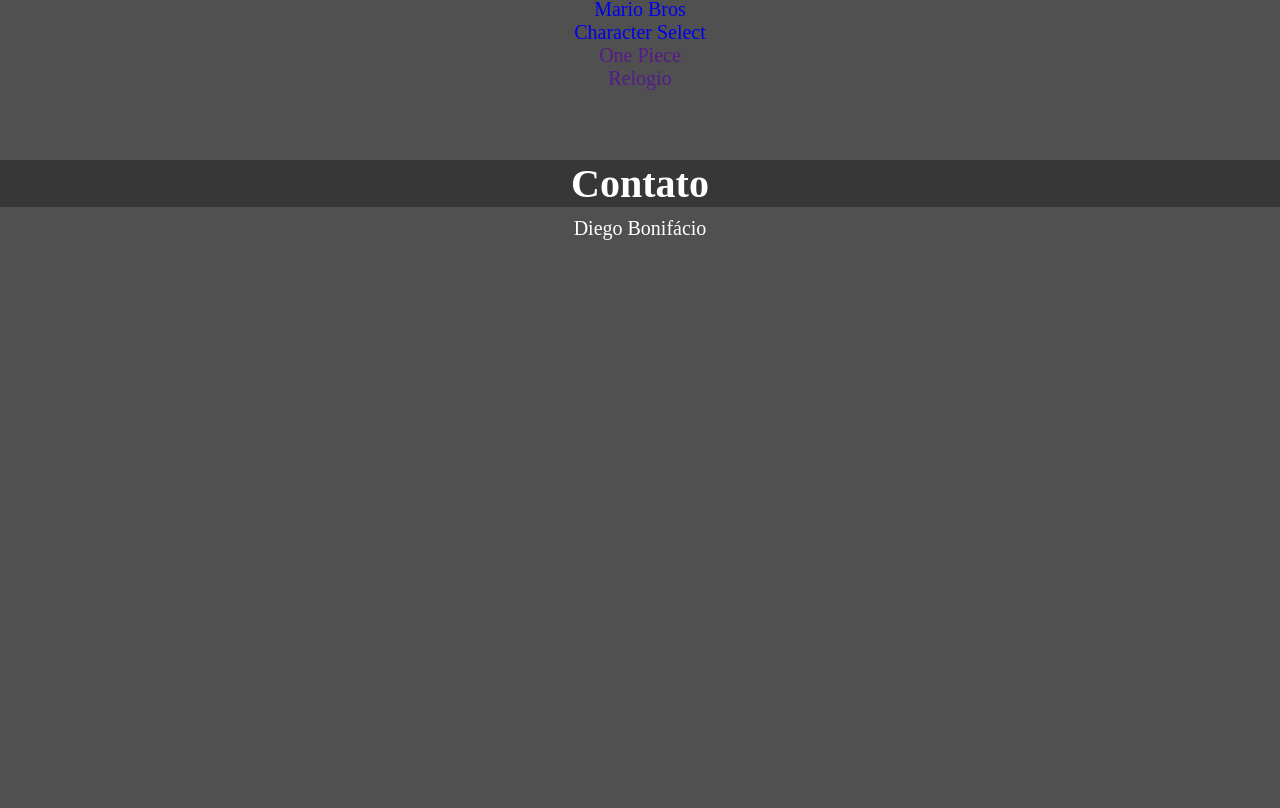
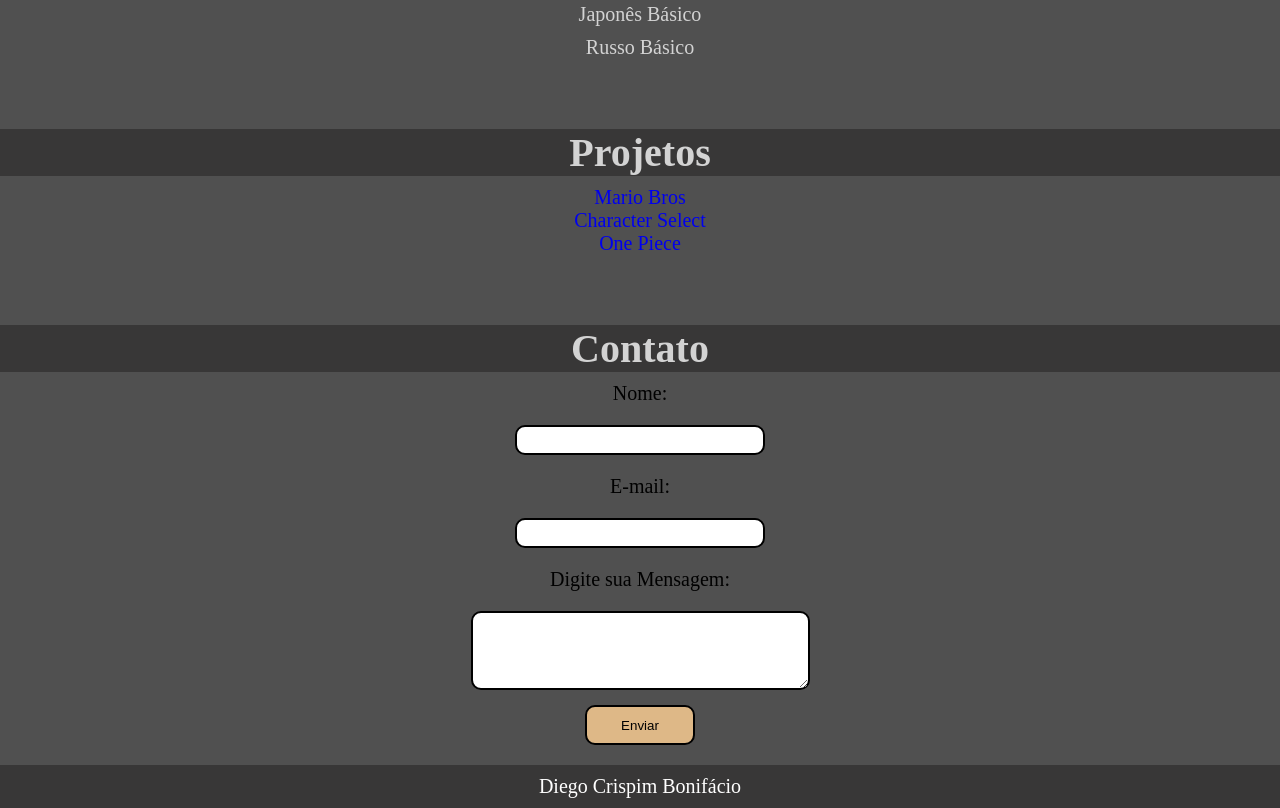
Before and after one commit to diegocrbonifacio/portifolio-faculdade, a plain HTML site: page index.html in a window 1280 px wide. Shown: the part 752-1560 px from the top of the page. Before the commit the page ends 1002 px from the top, so only its background shows below. Drawn offline with nearby package versions, Linux system fonts and the light colour scheme.

Commit message:
Nova versão
Subindo a nova versão, adição das formações, projetos e campo contato

```diff
--- a/index.html
+++ b/index.html
@@ -1,19 +1,22 @@
 <!DOCTYPE html>
 <html lang="pt-br">
+
 <head>
     <meta charset="UTF-8">
     <meta name="viewport" content="width=device-width, initial-scale=1.0">
     <title>Portifolio</title>
     <link rel="stylesheet" href="style.css"> <!--Linka o html com o css-->
-    <link href='https://unpkg.com/boxicons@2.1.4/css/boxicons.min.css' rel='stylesheet'> <!--Linka o site de icones com o html, para conseguir usar os icones.(Não baixados)-->
+    <link href='https://unpkg.com/boxicons@2.1.4/css/boxicons.min.css' rel='stylesheet'>
+    <!--Linka o site de icones com o html, para conseguir usar os icones.(Não baixados)-->
 
 </head>
+
 <body>
     <header>
         <a href="index.html" class="logo-principal">Portifolio</a>
         <!--<a href="#" class="invisivel">oi</a> -->
         <div class="nav">
-            <a href="#sobre">Sobre mim</a>
+            <a href="#sobre">Sobre mim</a> <!--Vai linkar nas sections-->
             <a href="#projetos">Projetos</a>
             <a href="#contato">Contato</a>
         </div>
@@ -23,42 +26,79 @@
 
         <section class="sobre" id="sobre">
             <div class="sobremim">
-            <img src="./src/perfil.jpg" alt="" class="perfil">
-            <p class="texto">Apaixonado por tecnologia desde criança, atualmente estudando Análise e Desenvolvimento de Sistemas. Conhecimento tanto no Front-end e Back-end com SQL. Gosto da parte de hardware e do mundo automotivo.</br>
-            <a href="https://github.com/diegocrbonifacio" target="_blank"><img src="./src/github.png" alt="logo do github" class="imagens"></a>
+                <img src="./src/perfil.jpg" alt="" class="perfil"> <!--Imagem-->
+                <p class="texto">Apaixonado por tecnologia desde criança, atualmente estudando Análise e Desenvolvimento
+                    de Sistemas. Conhecimento tanto no Front-end e Back-end com SQL. Gosto da parte de hardware e do
+                    mundo automotivo.</br>
+                    <a href="https://github.com/diegocrbonifacio" target="_blank"><img src="./src/github.png"
+                            alt="logo do github" class="imagens"></a>
                     <a href=""><img src="./src/linkedin.png" alt="logo do linkedin" class="imagens"></a>
                 </p>
 
             </div>
         </section>
-        <!--<div class="redes-sociais">
-            <a href="#"><i class='bx bxl-linkedin'></i></a>
-            <a href="#"><i class='bx bxl-github'></i></i></a>
-        </div>
-    -->
-        <section class="formacao">
+
+
+        <section class="formacao"> <!--Seção 2-->
             <h2 class="titulo2">Formações</h2>
             <ul class="lista">Técnico em Desenvolvimento de Sistemas - SENAI</ul>
             <ul class="lista">Tecnologia em Análise e Desenvolvimento de Sistemas - UNINTER - 2 semestre</ul>
+            <ul class="lista">Ingles Intermediário</ul>
+            <ul class="lista">Espanhol Intermediário</ul>
+            <ul class="lista">Francês Básico</ul>
+            <ul class="lista">Japonês Básico</ul>
+            <ul class="lista">Russo Básico</ul>
         </section>
 
         <section class="projetos" id="projetos">
             <h2 class="titulo2">Projetos</h2>
             <ul class="lista">
                 <li><a href="https://diegocrbonifacio.github.io/projeto-mario/" target="_blank">Mario Bros</a></li>
-                <li><a href="https://diegocrbonifacio.github.io/projeto-marvel/" target="_blank">Character Select</a></li>
-                <li><a href="" target="_blank">One Piece</a></li>
-                <li><a href="" target="_blank">Relogio</a></li>
+                <!--Lista com os links dos projetos-->
+                <li><a href="https://diegocrbonifacio.github.io/projeto-marvel/" target="_blank">Character Select</a>
+                </li>
+                <li><a href="https://diegocrbonifacio.github.io/projeto-one-piece/" target="_blank">One Piece</a></li>
             </ul>
         </section>
 
-        <section class="contato" id="contato">
         <h2 class="titulo2">Contato</h2>
-        </section>
+        <section class="contato" id="contato"> <!--Seção Contato-->
 
-        <footer>Diego  Bonifácio</footer>
+
+
+
+
+            <fieldset> <!--Indicar um formulario-->
+                <div> <!--Divs para poder deixar o display em blocos-->
+                    <label for="nome">Nome:</label>
+                </div>
+                <div>
+
+                    <input type="text">
+                </div>
+                <div>
+                    <label for="email">E-mail:</label>
+                </div>
+                <div>
+
+                    <input type="email">
+                </div>
+                <div>
+                    <label for="msg" class="digite">Digite sua Mensagem:</label>
+                </div>
+                <div>
+
+                    <textarea name="msg" rows="5" cols="40"></textarea>
+                </div>
+
+
+                <button>Enviar</button>
+
+            </fieldset>
+            <footer>Diego Crispim Bonifácio</footer> <!--Final da pagina com meu-->
 
     </main>
 
 </body>
+
 </html>
--- a/style.css
+++ b/style.css
@@ -44,14 +44,19 @@ header {
     color: white;
 }
 
+.nav a:hover{
+    color: aqua;
+    transform: scale(1.1);
+    transition: 0.5s all ease-in-out;
+}
 
 
 .sobremim{
     display: flex;
     padding-left: 40px;
     margin-top: 100px;
+    color: #D3D3D3;
 }
-
 
 
 .texto{
@@ -94,7 +99,7 @@ header {
     justify-content: center;
     font-size: 40px;
     margin-top: 70px;
-    color: white;
+    color: #D3D3D3;
 }
 
 .lista{
@@ -103,16 +108,51 @@ header {
     font-size: 20px;
     padding-top: 10px;
     text-decoration: none;
+    color: #D3D3D3;
+}
+
+div{
+    padding: 10px;
+    display: block;
+    font-size: 20px;
+}
+
+input{
+    height: 30px;
+    width: 250px;
+    border-radius: 10px;
+    border: solid 2px;
+}
+
+textarea{
+    border-radius: 10px;
+    border: solid 2px;
+}
+button{
+    height: 40px;
+    width: 110px;
+    border-radius: 10px;
+    background-color: burlywood;
+    border: solid 2px;
+}
+
+button:hover{
+    transform: scale(1.1);
+    transition: 0.5s all ease-in-out;
+}
+fieldset{
+    text-align: center;
 
 }
 
 
 footer {
     padding: 10px;
-    background-color: var(--menu-cor);
     color: white;
     text-align: center;
     font-size: 20px;
+    background-color: #383737;
+    margin-top: 20px;
 }
 
 
```
Lines whose indentation alone changed are shown as unchanged.
